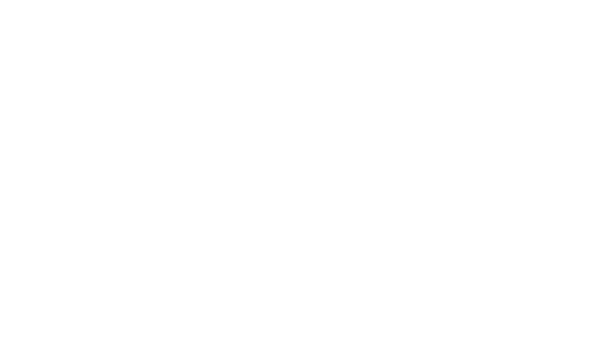
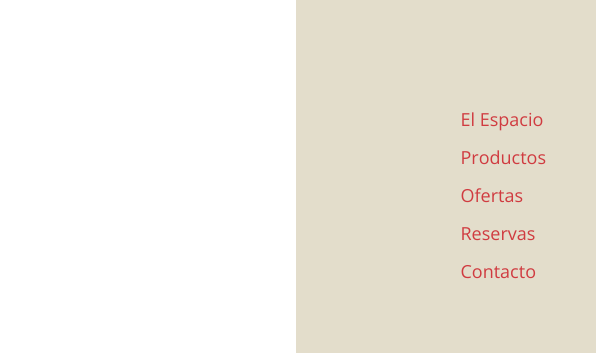
Before and after one commit to Vinii21/Caf-_Oslo, a plain HTML site: page index.html in a window 1280 px wide. Shown: the top 353 px of the page, 1284-1880 px from the left, 596 px wide, since content can reach past the window. Drawn offline with nearby package versions, Linux system fonts and the light colour scheme.

Commit message:
Ajuste en la distribución código HTML y CSS para manejar mejor el menu burger.js en dispositivos moviles

```diff
--- a/index.html
+++ b/index.html
@@ -21,15 +21,7 @@
             <img src="https://by3301files.storage.live.com/y4mZyo6Jr3fXZPM1_iu9w2EZi33BaDWBRgmN_LqqjpBC3fQ6bszW4NRWHC342A4Hq9HW9tgm3SMIY8p0Go4U6fkDl3IRRDD2oIeH05NLB8jZ6jkGCQQrkwQFZMNRqBon8L-NwYq0br3kM-BYGM6PbPHsLJrLT1O1J9k2EceYQ2h6s86ktcRc5mYHIfeJBCUAI3c?width=160&height=42&cropmode=none" alt="Logo Café Oslo">
 			<div class="menu_icon" id="icon-menu">
 			</div>
-			<div class="cont-menu active" id="menu">
-				<ul class="menu_nav">
-					<li><a href="#">El Espacio</a></li>
-					<li><a href="#">Productos</a></li>
-					<li><a href="#">Ofertas</a></li>
-					<li><a href="#">Reservas</a></li>
-					<li><a href="#">Contacto</a></li>
-				</ul>
-			</div>
+
 			<div class="menu_container">
 				<h1 class="menu_title">
 					Recién hecho, <br>Todos los días
@@ -38,6 +30,15 @@
 				<p class="menu_description">Chocolate cake chocolete cake pie candy canes chocolate cake bonbon. I love marzipan liquorice I love cake chupa chups. Pie danish macaroon ice cream ice cream. Bonbon sweet bonbon jelly beas jelly-o I love lolipop.</p>
 			</div>
         </header>
+		<div class="cont-menu active" id="menu">
+			<ul class="menu_nav">
+				<li><a href="#">El Espacio</a></li>
+				<li><a href="#">Productos</a></li>
+				<li><a href="#">Ofertas</a></li>
+				<li><a href="#">Reservas</a></li>
+				<li><a href="#">Contacto</a></li>
+			</ul>
+		</div>
 		<main class="main">
 			<section class="main_banners">
 				<div class="bannerOne">
@@ -98,8 +99,6 @@
 			</footer>
 		</main>
 
-
-
     <script src="burger.js"></script>
     </body>
 </html>
--- a/styleDo.css
+++ b/styleDo.css
@@ -27,7 +27,6 @@ header.menu {
         background-size: cover;
         background-position: center;
         background-repeat: no-repeat;
-        overflow-x: hidden;
     }
 
 header.menu img {
@@ -55,7 +54,7 @@ header.menu .menu_icon{
         -o-border-radius: 3px;
     }
 
-header .cont-menu {
+.cont-menu {
     width: 300px;
     height: 100vh;
     position: absolute;
@@ -93,7 +92,7 @@ header .cont-menu {
 }
 /* //////JS////// */
 
-header .cont-menu .menu_nav {
+.cont-menu .menu_nav {
         position: absolute;
         top: 0;
         right: 0;
@@ -102,19 +101,19 @@ header .cont-menu .menu_nav {
         list-style: none;
     }
 
-header .cont-menu .menu_nav li {
+.cont-menu .menu_nav li {
     display: block;
     font-size: 18px;
     text-decoration: none;
     padding: 10px 50px;
 }
 
-header .menu_nav a {
+.menu_nav a {
         text-decoration: none;
         color: #d03b40;
     }
 
-header .cont-menu .menu_nav a:hover {
+.cont-menu .menu_nav a:hover {
     background-color: rgb(228, 228, 228);
     color: rgb(42, 42, 42);
 }
@@ -144,10 +143,6 @@ header.menu .menu_container .menu_description {
         line-height: 1.2;
         text-align: center;
     }
-
-main.main {
-    overflow-x: hidden;
-}
 
 
 main.main section.main_banners {
```
